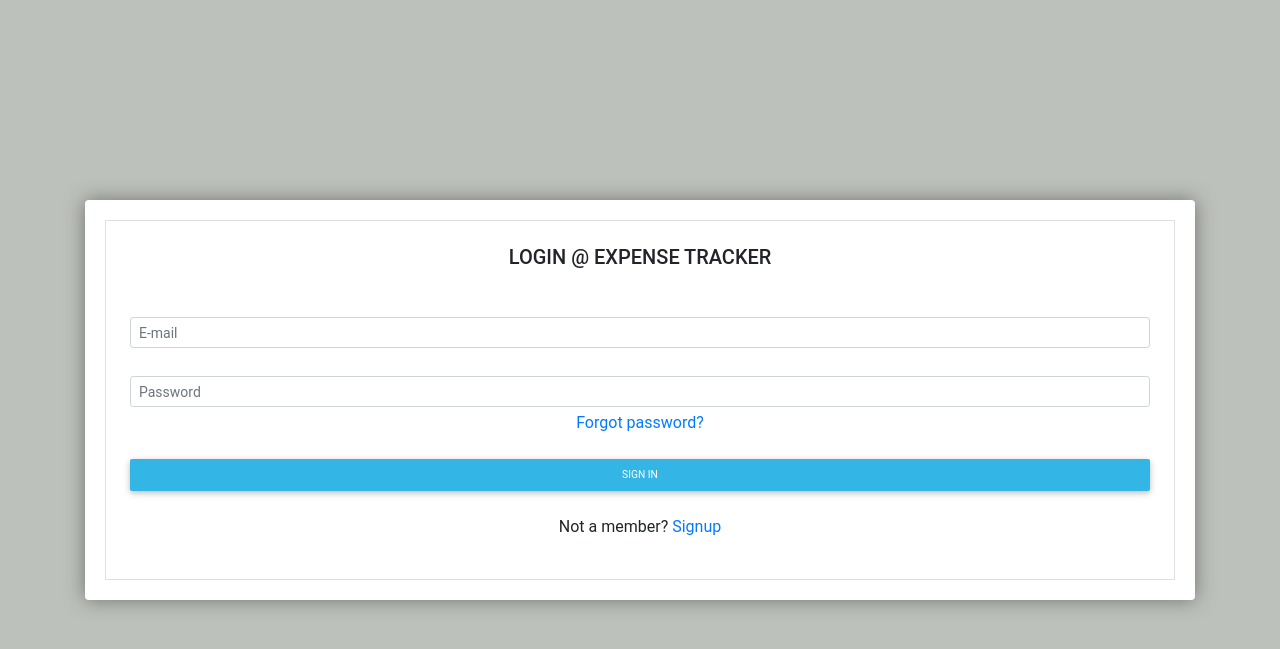
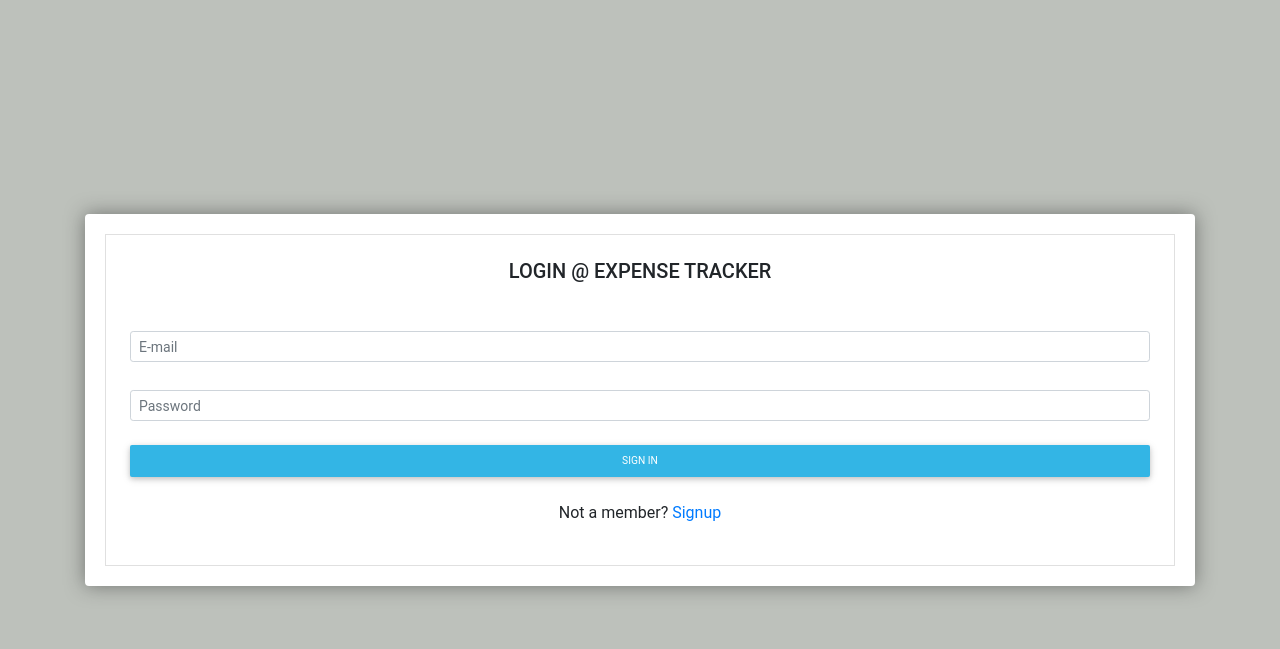
Before and after one commit to MohammedMusaddiq/IncomeExpenseTracker, a Django app: page /accounts/login/ in a window 1280 px wide. Shown: the top 649 px of the page. Run offline with Django 4.2, Linux system fonts and the light colour scheme; parts of the project's set-up code (start-up, migrations or seed data) failed here and were passed over; some libraries are stand-ins or nearby versions.

Commit message:
Update login.html

```diff
--- a/accounts/templates/accounts/login.html
+++ b/accounts/templates/accounts/login.html
@@ -32,11 +32,6 @@
                 {% if request.GET.next %}
                     <input type="hidden" name="next" value="{{ request.GET.next }}">
                 {% endif %}
-                <div class="d-flex justify-content-around">
-                    <div>
-                        <a href="">Forgot password?</a>
-                    </div>
-                </div>
 
                 <button class="btn btn-sm btn-info btn-block my-4" type="submit">Sign in</button>
 
```
